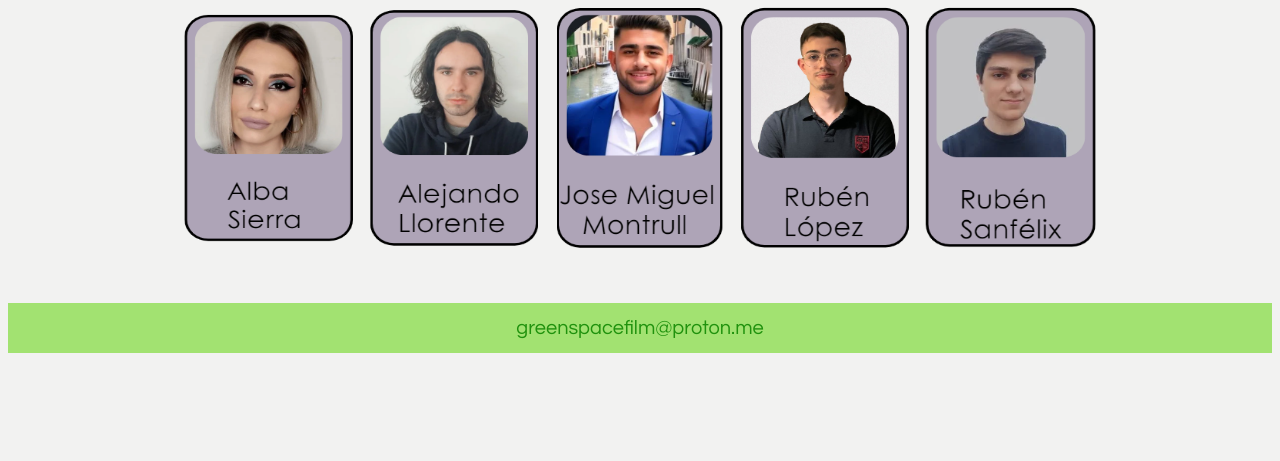
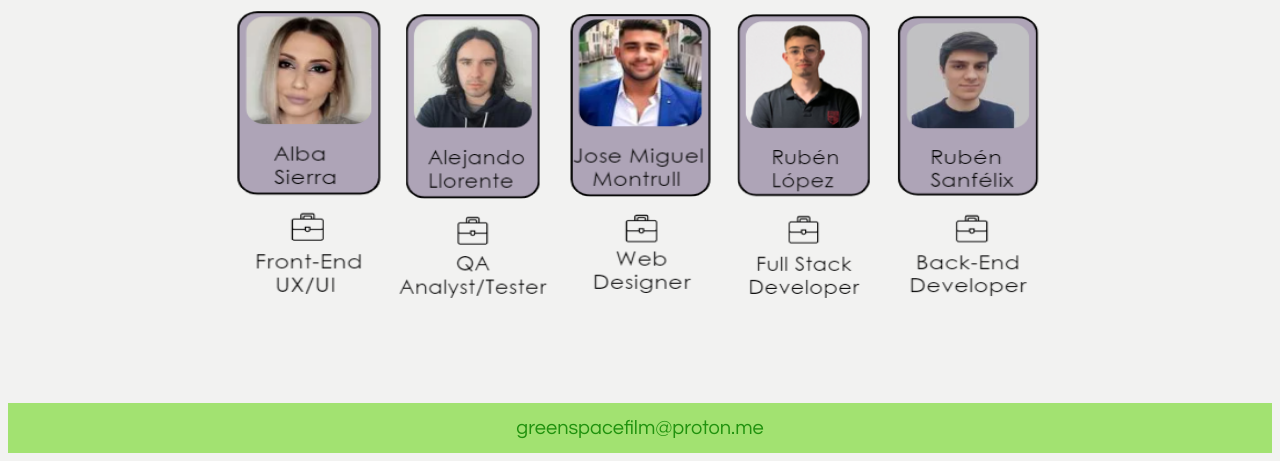
Before and after one commit to rubenlopezhdz/green-space-films-website, a plain HTML site: page quienesSomos.html in a window 1280 px wide. Shown: the part 940-1401 px from the top of the page. Before the commit the page ends 1301 px from the top, so only its background shows below. Drawn offline with Linux system fonts and the light colour scheme.

Commit message:
web actualizada

```diff
--- a/css/style.css
+++ b/css/style.css
@@ -254,3 +254,10 @@ label {
             height: 250px;
             text-align: center;
         }
+
+        .separador3{
+            background-color: #f2f2f1 ;
+            width: 100%;
+            height: 350px;
+            text-align: center;
+        }
--- a/quienesSomos.html
+++ b/quienesSomos.html
@@ -43,12 +43,12 @@
             <a href="quienesSomosEn.html"><img src="imagenes/reino-unido.png" width="50px" height="50px"></a>
         </div>
     </div>
-    <div class="separador2">
-        <a href="mailto: alsivi01@floridauniversitaria.es"><img src="imagenes/Alba.PNG" height="250px" width="180px"></a>
-        <a href="mailto: alllsa01@floridauniversitaria.es"><img src="imagenes/Alejandro.PNG" height="250px" width="180px"></a>
-        <a href="mailto: jomoro@floridauniversitaria.es"><img src="imagenes/josemi.PNG" height="250px" width="180px"></a>
-        <a href="mailto: rulohe@floridauniversitaria.es"><img src="imagenes/RubenL.PNG" height="250px" width="180px"></a>
-        <a href="mailto: rusafe@floridauniversitaria.es"><img src="imagenes/RubenS.PNG" height="250px" width="180px"></a>
+    <div class="separador3">
+        <a href="mailto: alsivi01@floridauniversitaria.es"><img src="imagenes/alb.PNG" height="300px" width="160px"></a>
+        <a href="mailto: alllsa01@floridauniversitaria.es"><img src="imagenes/ale.PNG" height="300px" width="160px"></a>
+        <a href="mailto: jomoro@floridauniversitaria.es"><img src="imagenes/jm.PNG" height="300px" width="160px"></a>
+        <a href="mailto: rulohe@floridauniversitaria.es"><img src="imagenes/rl.PNG" height="300px" width="160px"></a>
+        <a href="mailto: rusafe@floridauniversitaria.es"><img src="imagenes/rs.PNG" height="300px" width="160px"></a>
 
     </div>
     <div class="separador"></div>
```
Also changed, not shown: formulario.html (+1 -1 lines), quienesSomosEn.html (+6 -6 lines), imagenes/alb.PNG (added), imagenes/ale.PNG (added), imagenes/jm.PNG (added), imagenes/rl.PNG (added), imagenes/roles.PNG (added), imagenes/rs.PNG (added).
